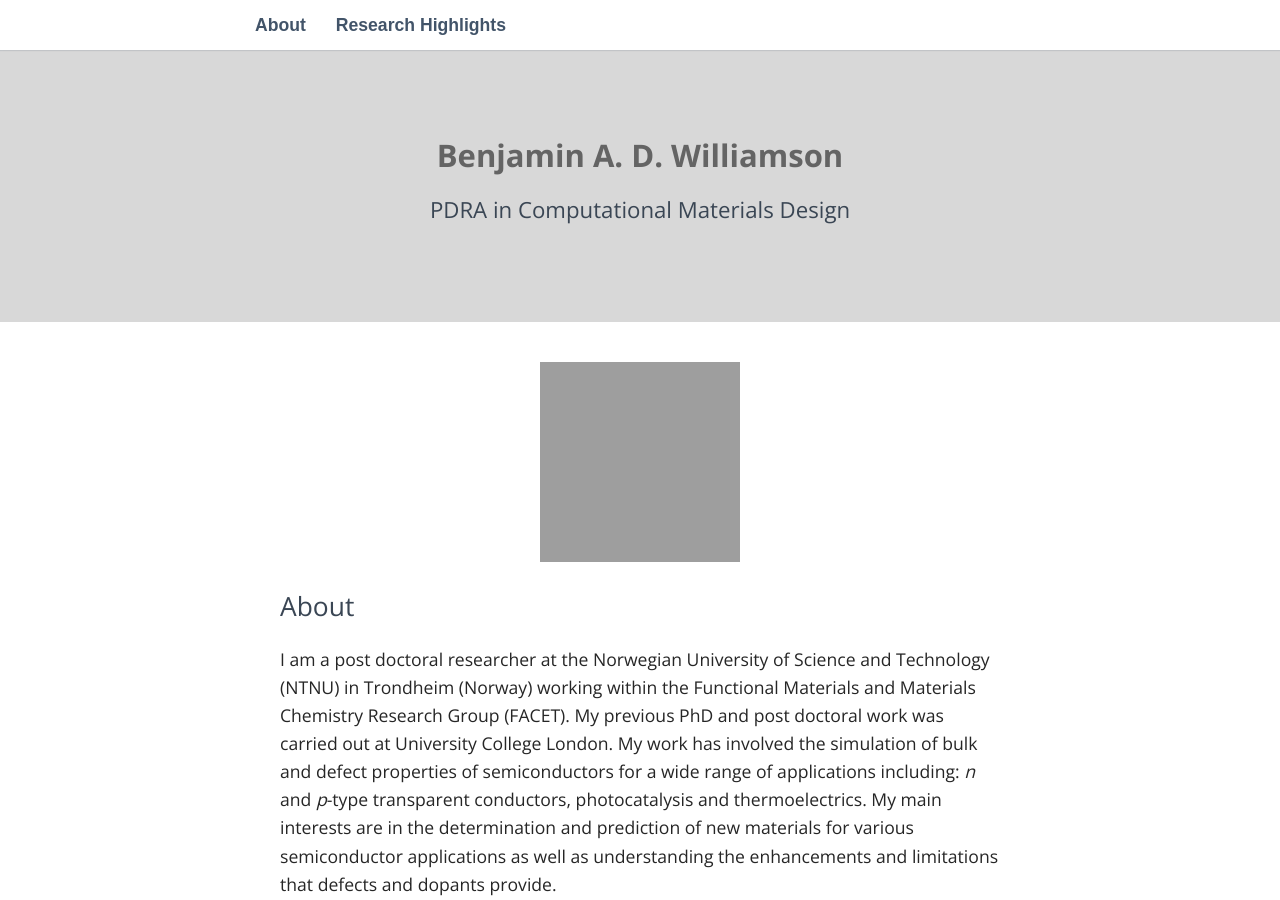
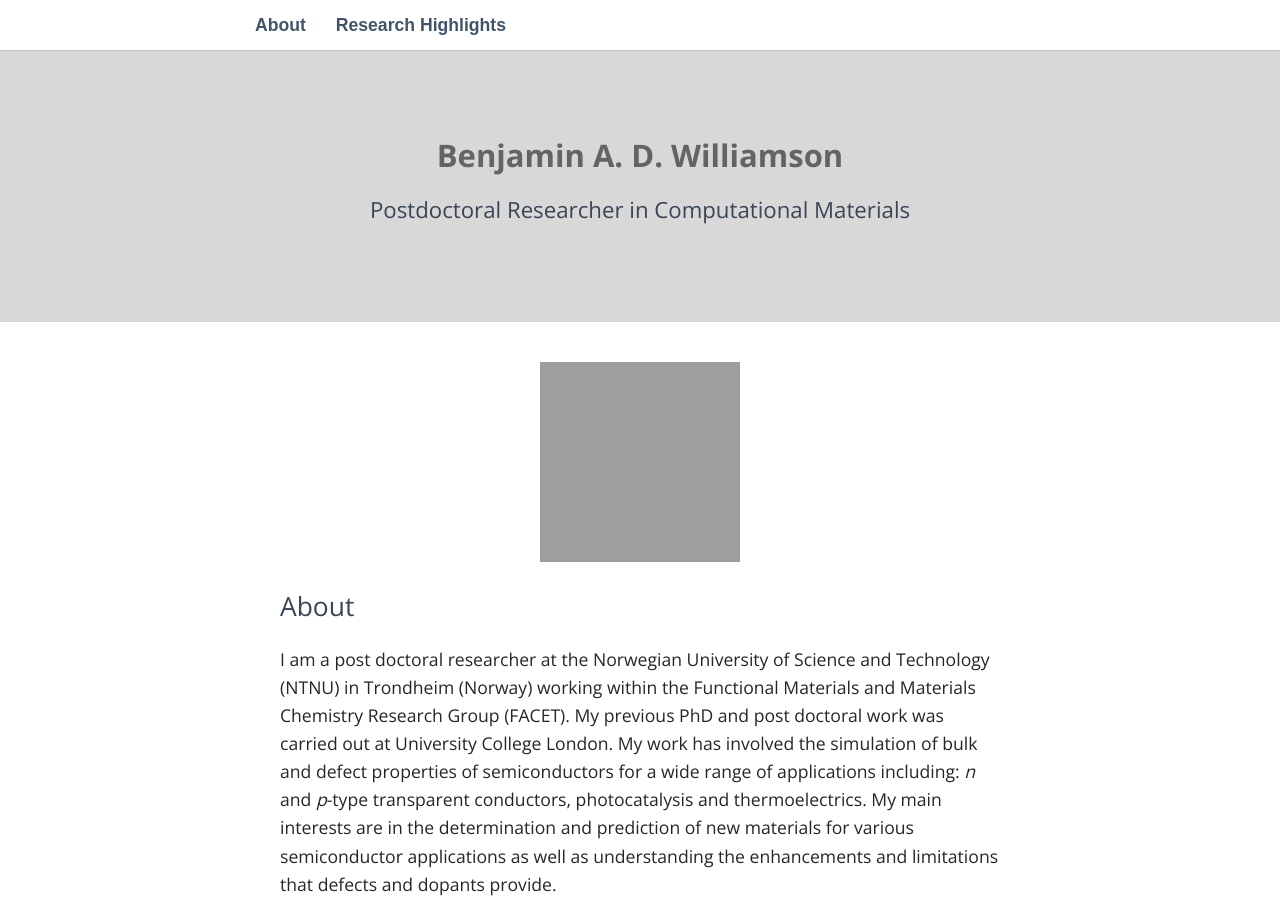
Before and after one commit to badw/badw.github.io, a Jekyll site: the page built from index.md, in a window 1280 px wide and 900 px high. Built offline with Jekyll 4.4.1, drawn with Linux system fonts in a browser that asks for light colours; some web fonts are replaced; grey boxes are pictures that could not be loaded.

Commit message:
postdoctoral researcher

```diff
--- a/_config.yml
+++ b/_config.yml
@@ -1,5 +1,5 @@
 title: Benjamin A. D. Williamson
-description: PDRA in Computational Materials Design
+description: Postdoctoral Researcher in Computational Materials
 email: benjamin.williamson@ntnu.no
 twitter_username: bad_williamson
 sass:
```
